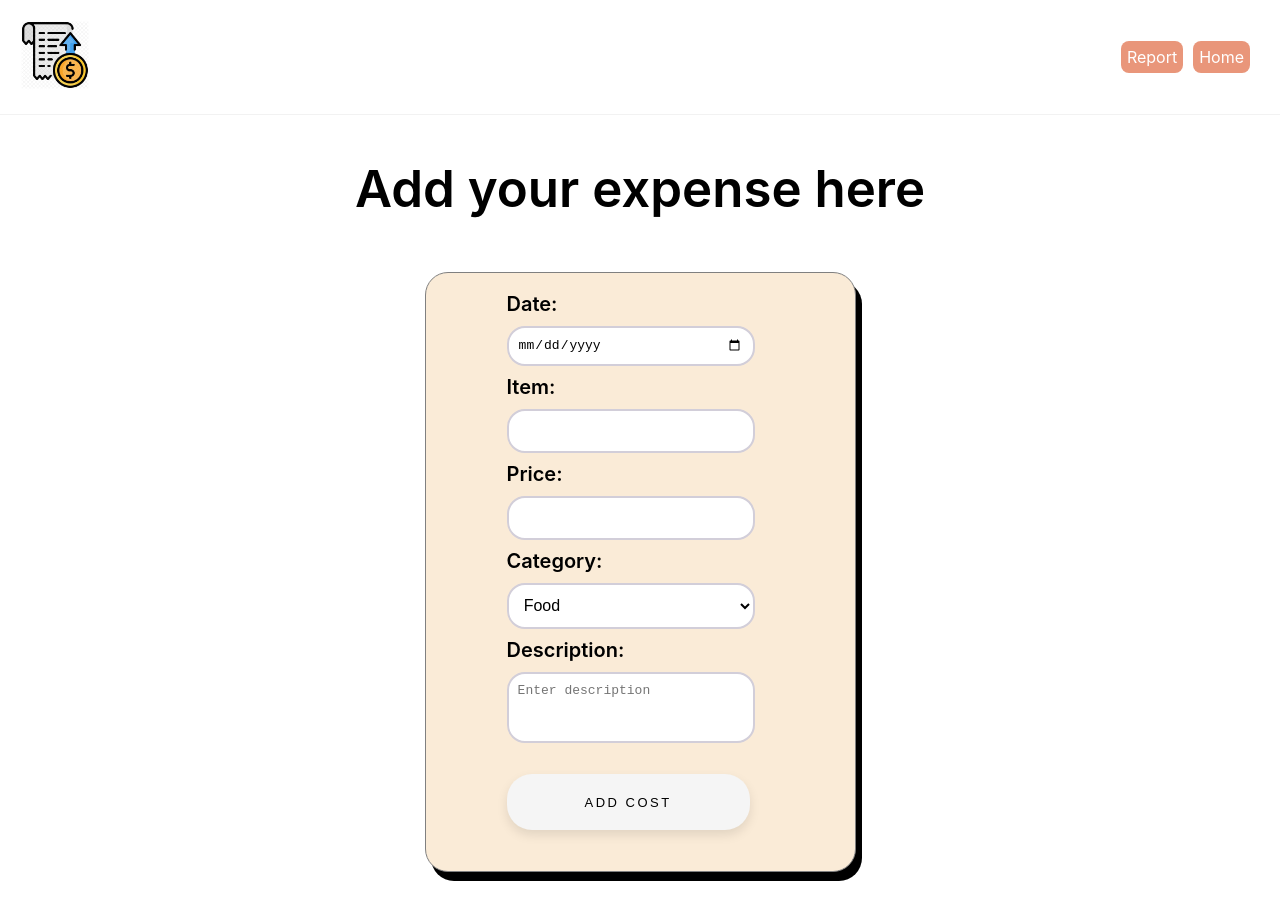
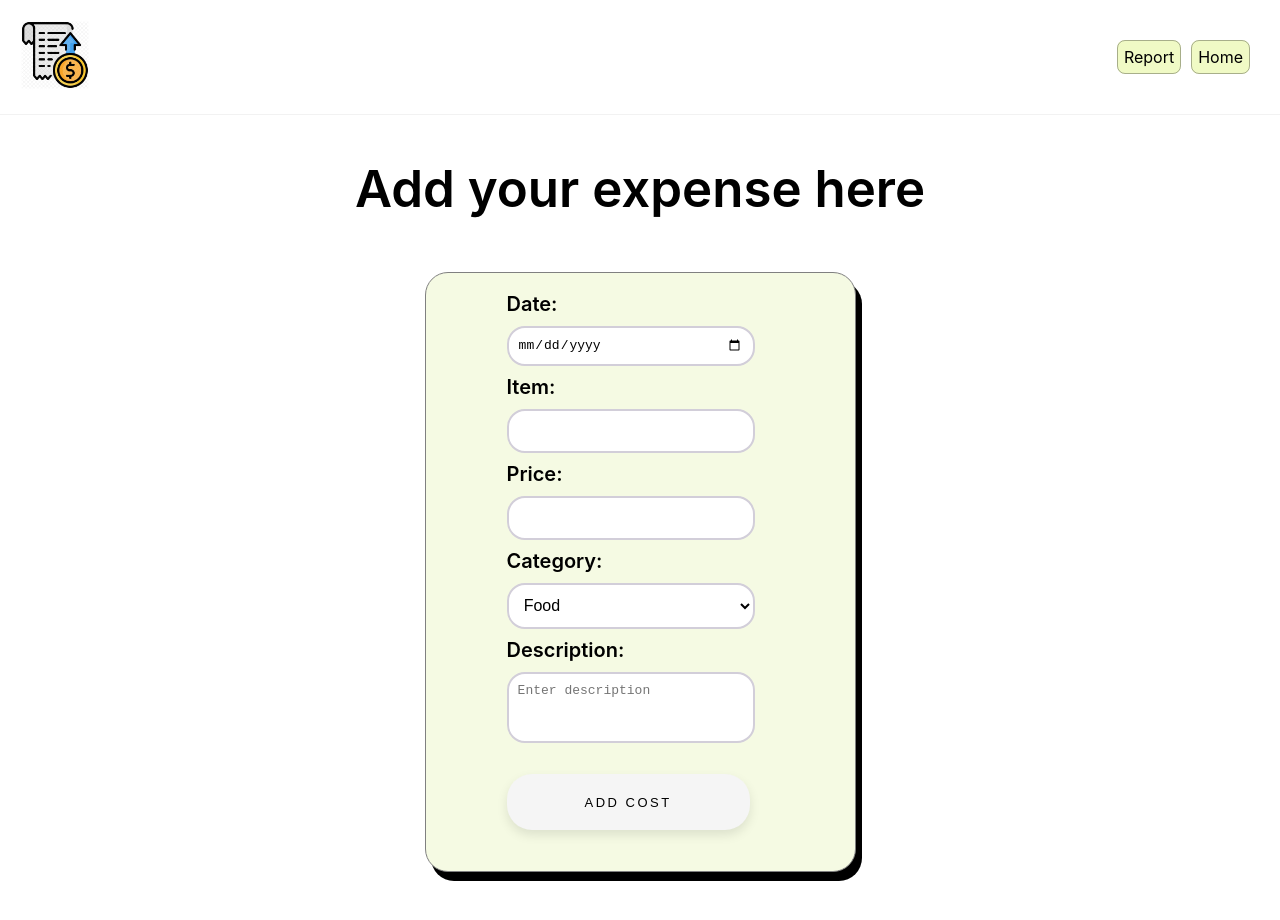
Before and after one commit to MosheD1/cost-manager-frontend, a React (Create React App) app: page / in a window 1280 px wide. Shown: the top 920 px of the page. Built offline with nearby package versions, Linux system fonts and the light colour scheme.

Commit message:
add comments

```diff
--- a/src/homePage.css
+++ b/src/homePage.css
@@ -2,6 +2,7 @@
     Moshe Dego 315044511
     Omri Elbaz 315006635
 */
+/* css style that is relevant to homePage component */
 .expense-container {
     padding-bottom: 49px;
     display: flex;
@@ -17,7 +18,7 @@
 }
 
 .expense-form {
-    background-color: antiquewhite;
+    background-color: #f5fae3;
     box-shadow: 6px 9px;
     width: 299px;
     display: flex;
--- a/src/homePage.js
+++ b/src/homePage.js
@@ -2,10 +2,13 @@
     Moshe Dego 315044511
     Omri Elbaz 315006635
 */
+
+//imports that are relavant for the component
 import React, { useState, useEffect } from 'react';
 import './homePage.css';
 import idb from './idb';
 
+//home page component
 const HomePage = () => {
   const [inputError, setInputError] = useState('');
   const [inputItem, setInputItem] = useState('');
@@ -15,7 +18,9 @@ const HomePage = () => {
   const [inputPrice, setInputPrice] = useState('');
   const [inputDescription, setInputDescription] = useState('');
 
+
   useEffect(() => {
+    //get data in indexDB
     const fetchData = async () => {
       const costFromDb = await idb.getAllCosts();
       if (costFromDb) {
@@ -27,8 +32,10 @@ const HomePage = () => {
     fetchData();
   }, []);
 
-  const today = new Date().toISOString().slice(0, 10);
+  //get date in format of dd/mm/yyyy
+  const getTodayDate = () => new Date().toISOString().slice(0, 10);
 
+  // function to handle add cost logic once the user click on add
   const handleAddCost = () => {
     if (!inputDate || !inputItem || !inputPrice) {
       alert('Please enter all fields');
@@ -52,6 +59,7 @@ const HomePage = () => {
     alert('Cost added successfully');
   };
 
+  //the component to render
   return (
     <div className="expense-container">
       <h1>Add your expense here</h1>
@@ -61,7 +69,7 @@ const HomePage = () => {
           <input
             required
             type="date"
-            max={today}
+            max={getTodayDate()}
             onChange={(e) => setInputDate(e.target.value)}
             value={inputDate}
             autoComplete="off"
--- a/src/navbar.css
+++ b/src/navbar.css
@@ -2,6 +2,7 @@
     Moshe Dego 315044511
     Omri Elbaz 315006635
 */
+/* css style that is relevant for the navbar component */
 .navbar {
     display: flex;
     border-bottom: 1px solid #f2f2f2;
@@ -17,8 +18,9 @@
 .links {
     border-radius: 8px;
     margin: 20px 10px 20px 0;
-    background-color: darksalmon;
-    color: white;
+    background-color: #f0fac5;
+    color: black;
+    border: 1px solid rgba(0, 0, 0, 0.3);
 }
 
 .navbar .links {
--- a/src/navbar.js
+++ b/src/navbar.js
@@ -2,11 +2,14 @@
     Moshe Dego 315044511
     Omri Elbaz 315006635
 */
+
+//imports that are relavant for the component
 import React from 'react';
 import './navbar.css';
 import AppLogo from './costManagerLogo.avif';
 import {Link} from "react-router-dom";
 
+//navbar component
 const Navbar = () => {
     return (
         <nav className="navbar">
--- a/src/reportsPage.css
+++ b/src/reportsPage.css
@@ -2,6 +2,7 @@
     Moshe Dego 315044511
     Omri Elbaz 315006635
 */
+/* css style that is relevant for the reportsPage component */
 .expense-report-container {
     display: flex;
     margin: 9px auto;
```
Also changed, not shown: src/idb.js (+4 -3 lines), src/reportsPage.js (+9 -0 lines).
